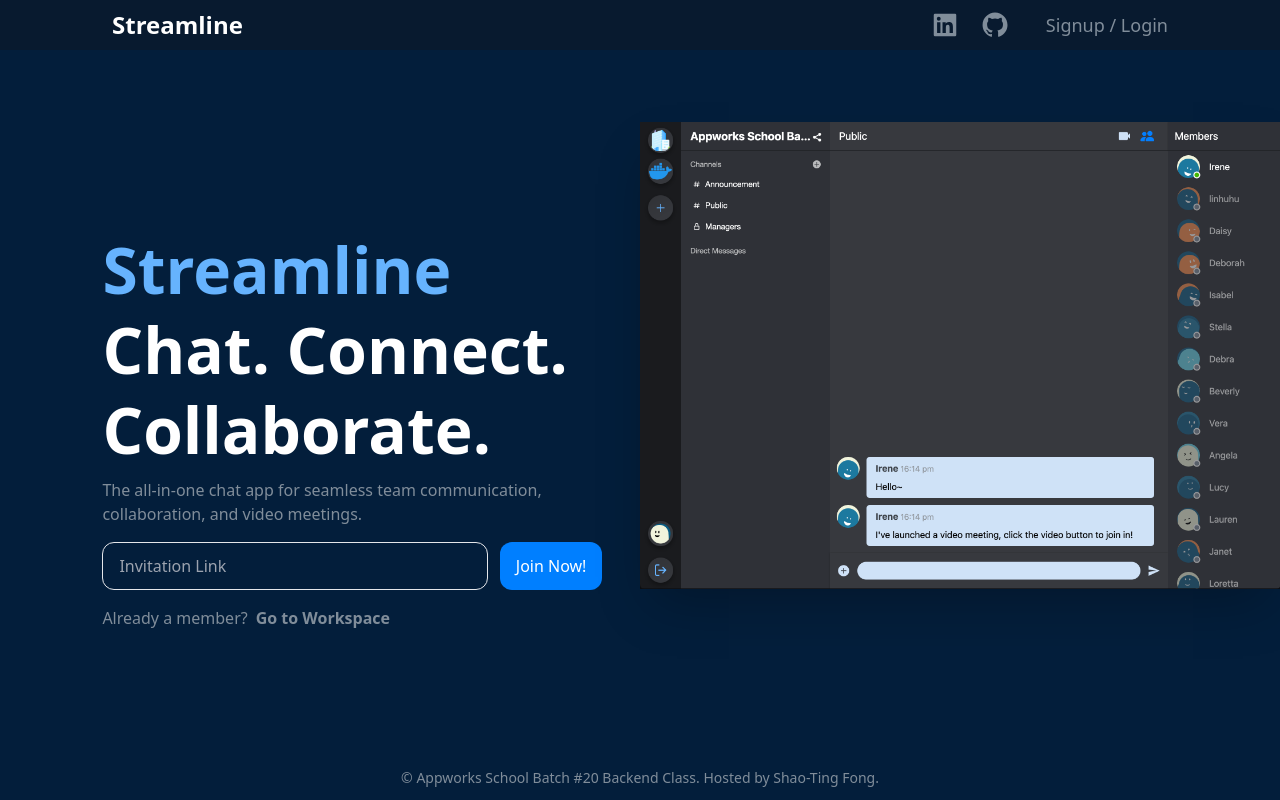
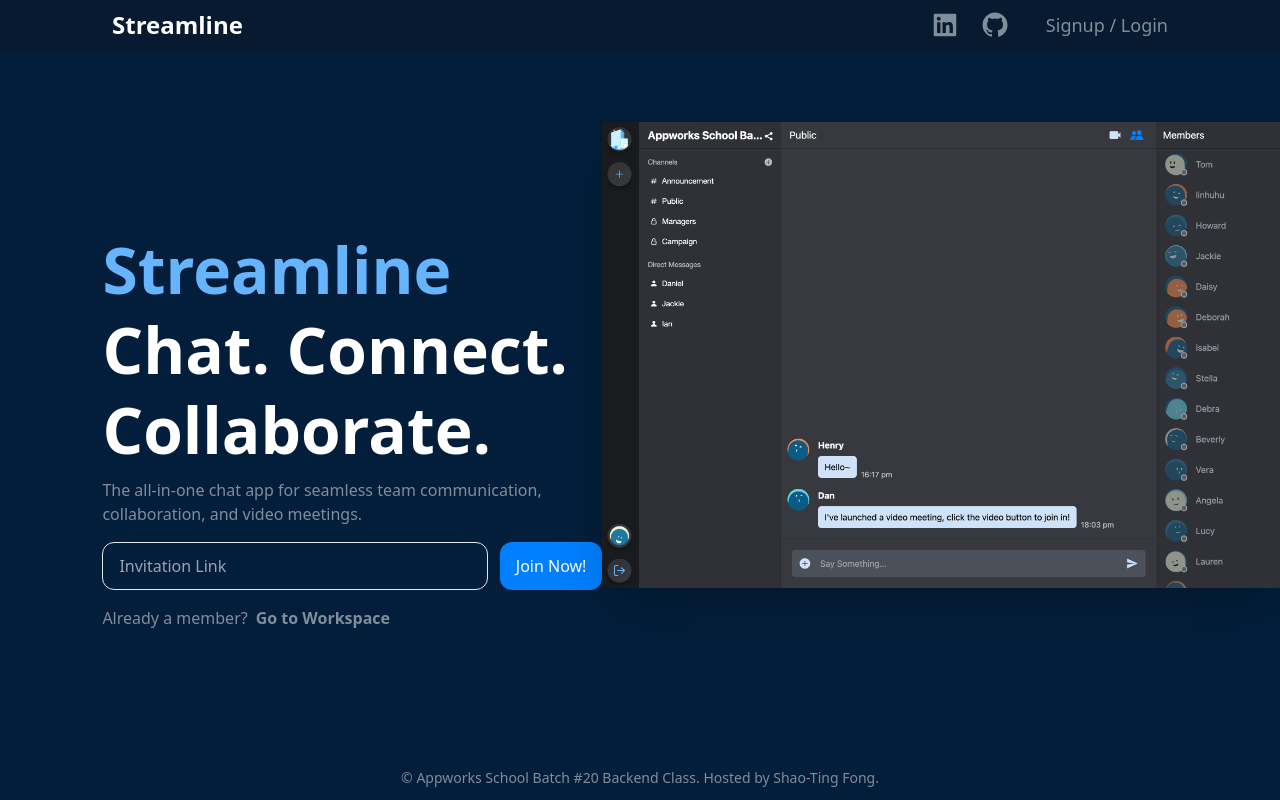
Before and after one commit to Shao-Ting-Fong/Streamline, a React (Vite) app in the folder client/: page / in a window 1280 px wide. Built offline with nearby package versions, Linux system fonts and the light colour scheme; no server answers.

Commit message:
Update homepage main image.

```diff
--- a/client/src/components/Home.jsx
+++ b/client/src/components/Home.jsx
@@ -73,7 +73,10 @@ const Home = ({ userProfile, setUserProfile }) => {
               </Link>
             </p>
           </header>
-          <img className="z-10 absolute left-1/2 top-[10%] w-1/2 shadow-2xl" src={MainPage} alt="" />
+          {/* <div className=""></div> */}
+          <div className="z-10 absolute left-[47%] top-[10%] w-[53%] shadow-2xl">
+            <img className="w-full" src={MainPage} alt="" />
+          </div>
         </main>
         <Footer />
       </div>
```
Also changed, not shown: client/src/assets/MainPage.png.
